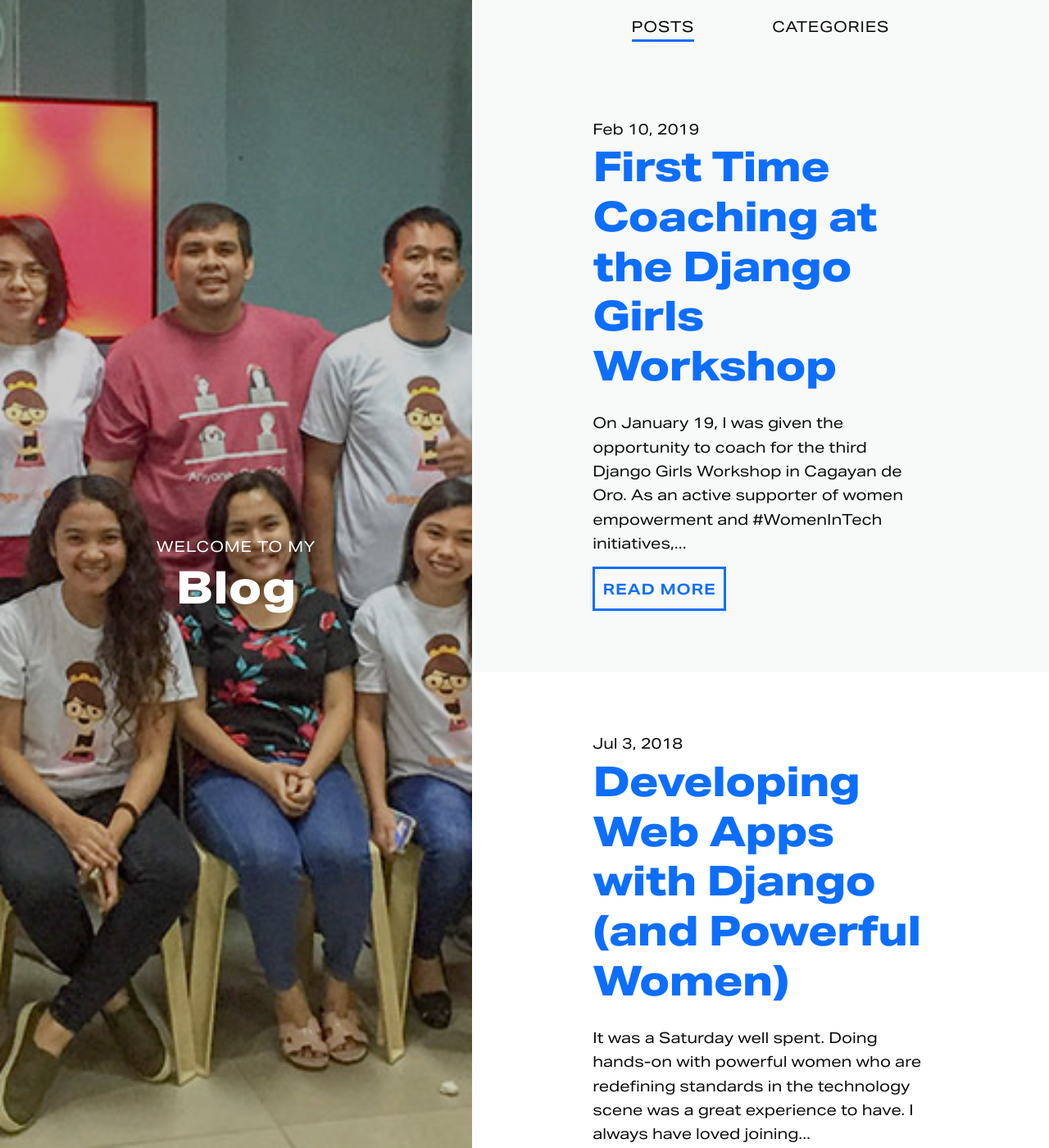
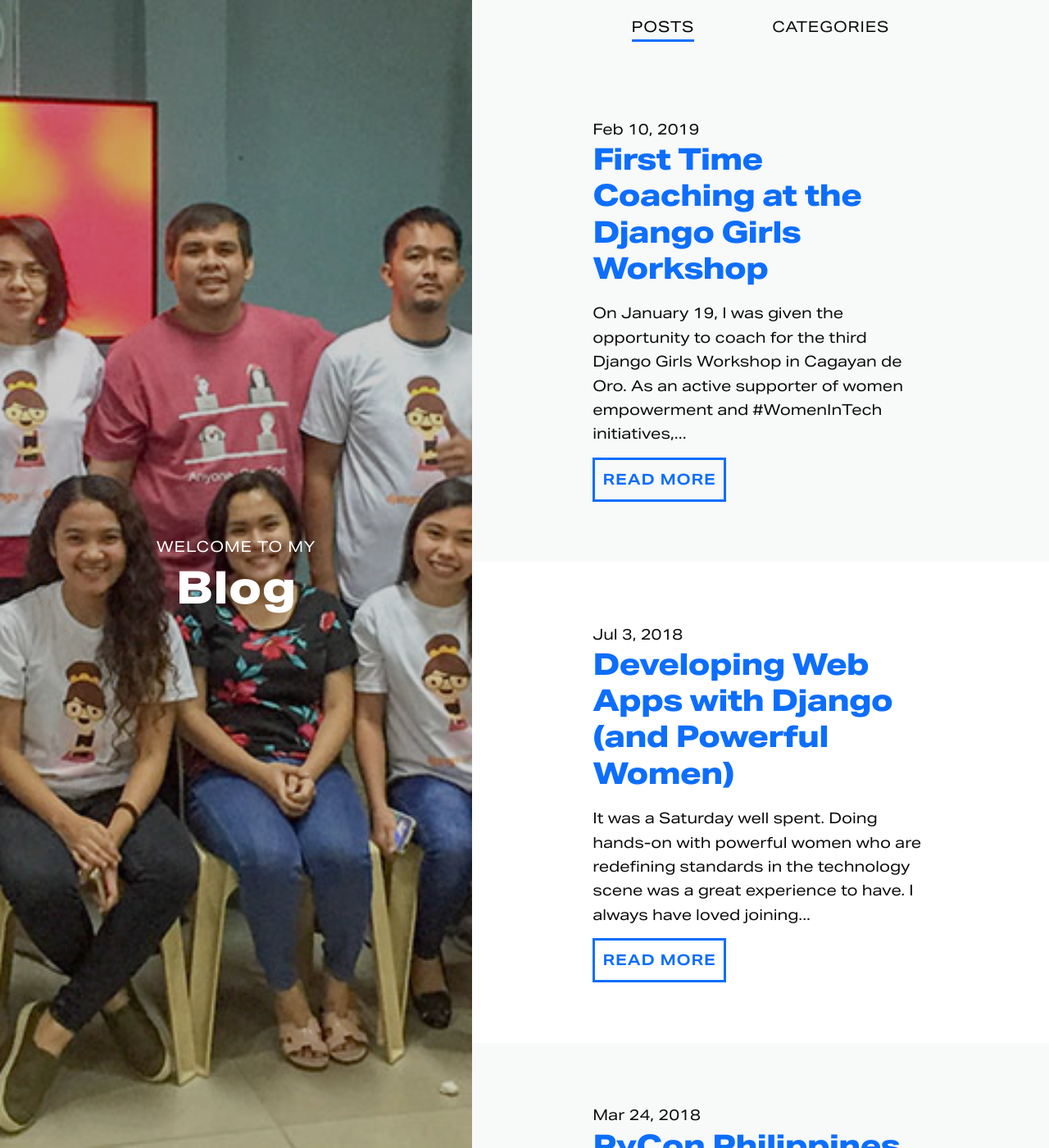
Before and after one commit to marcreyesph/blog-marcreyesph, a Jekyll site: the page built from index.html, in a window 1280 px wide and 1400 px high. Shown: the whole window at 82% size. Built offline with Jekyll 4.4.1, drawn with Linux system fonts in a browser that asks for light colours; nearby versions of some CDN libraries; the list of posts is cut into pages by our own code.

Commit message:
Revert font sizing for h2

```diff
--- a/_sass/_base.scss
+++ b/_sass/_base.scss
@@ -113,10 +113,10 @@ h1 {
 
 h2 {
     margin-bottom: 0.25em;
-    font-size: 2.25em;
+    font-size: 1.75em;
     letter-spacing: -1px;
     @media (min-width: $mq-md) {
-        font-size: 2.75em;
+        font-size: 2em;
     }
 }
 
```
